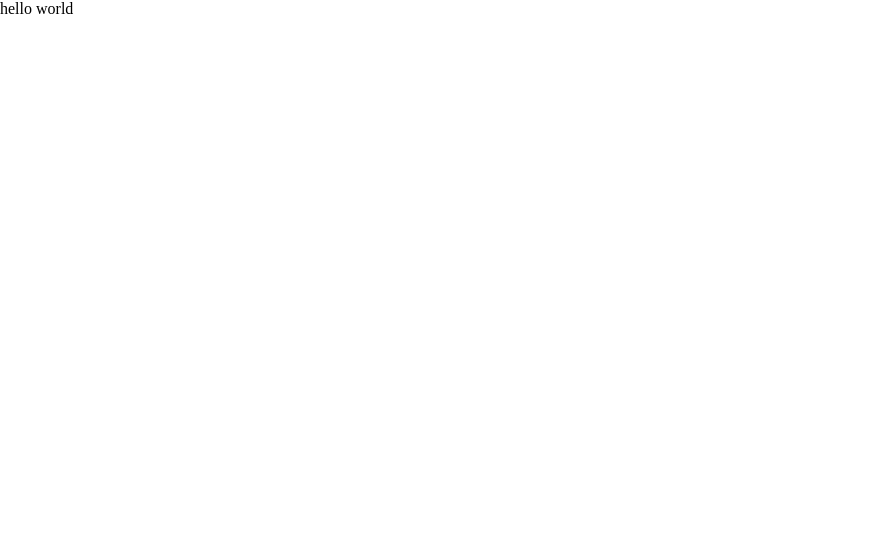
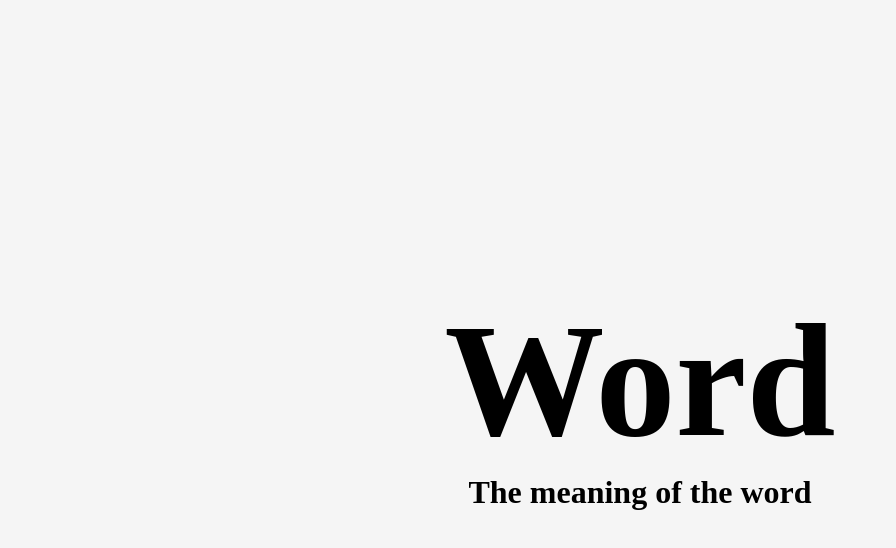
Before and after one commit to sarthak264/new_word_extension, a browser extension: page index.html in a window 1280 px wide. Shown: the whole page, without its empty margins (0-896 px from the left). Drawn offline with Linux system fonts and the light colour scheme.

Commit message:
basic page created

```diff
--- a/index.html
+++ b/index.html
@@ -9,6 +9,9 @@
     <title>Word of the day</title>
   </head>
   <body>
-    <p>hello world</p>
+    <section class="main">
+      <h1 class="word">Word</h1>
+      <h2 class="meaning">The meaning of the word</h2>
+    </section>
   </body>
 </html>
--- a/style.css
+++ b/style.css
@@ -5,3 +5,19 @@
   padding: 0;
   box-sizing: border-box;
 }
+.main {
+  height: 100vh;
+  width: 100vw;
+  padding: 0 5rem;
+  display: flex;
+  flex-direction: column;
+  justify-content: center;
+  align-items: center;
+  background-color: whitesmoke;
+}
+.word {
+  font-size: 10rem;
+}
+.meaning {
+  font-size: 2rem;
+}
```
